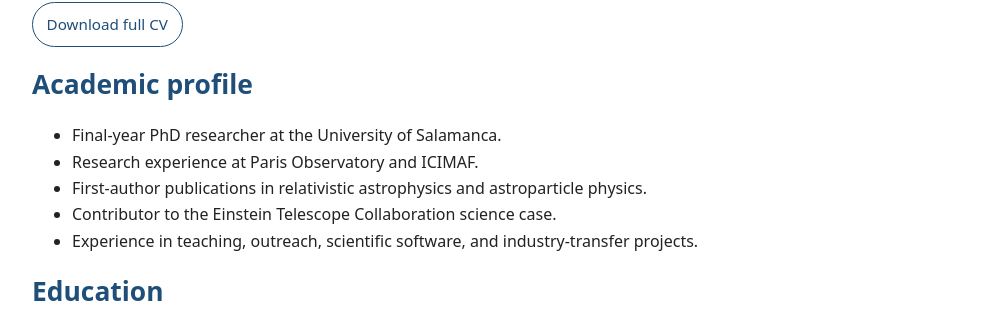
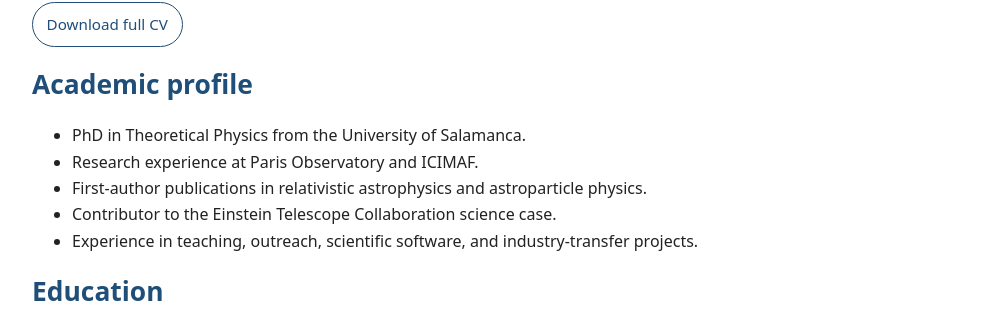
Before and after one commit to Du92/personal-website, a Jekyll site: the page built from cv.md, in a window 1280 px wide and 900 px high. Shown: the part 293-612 px from the top of the window, without its empty margins (142-1137 px from the left). Built offline with Jekyll 4.4.1, drawn with Linux system fonts in a browser that asks for light colours.

Commit message:
updated version

```diff
--- a/cv.md
+++ b/cv.md
@@ -16,7 +16,7 @@ science communication.
 
 ## Academic profile
 
-- Final-year PhD researcher at the University of Salamanca.
+- PhD in Theoretical Physics from the University of Salamanca.
 - Research experience at Paris Observatory and ICIMAF.
 - First-author publications in relativistic astrophysics and astroparticle physics.
 - Contributor to the Einstein Telescope Collaboration science case.
```
